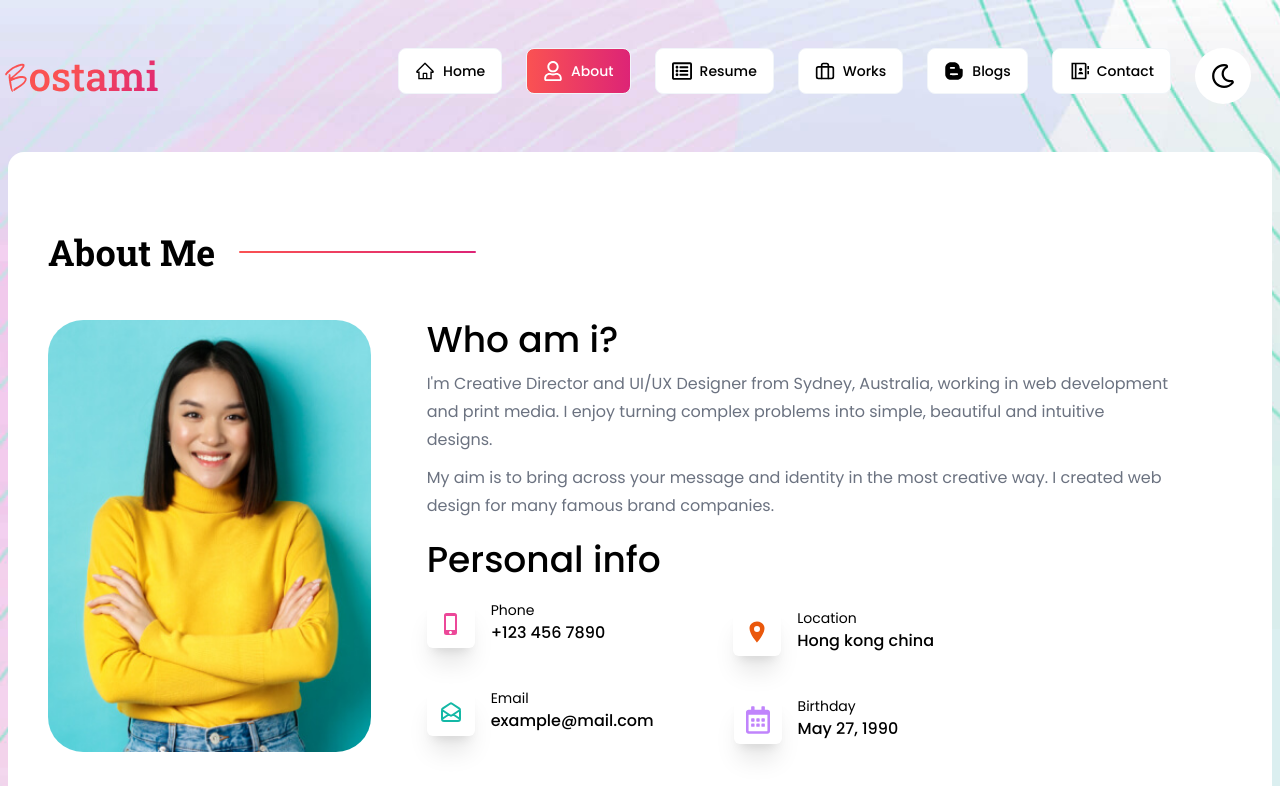
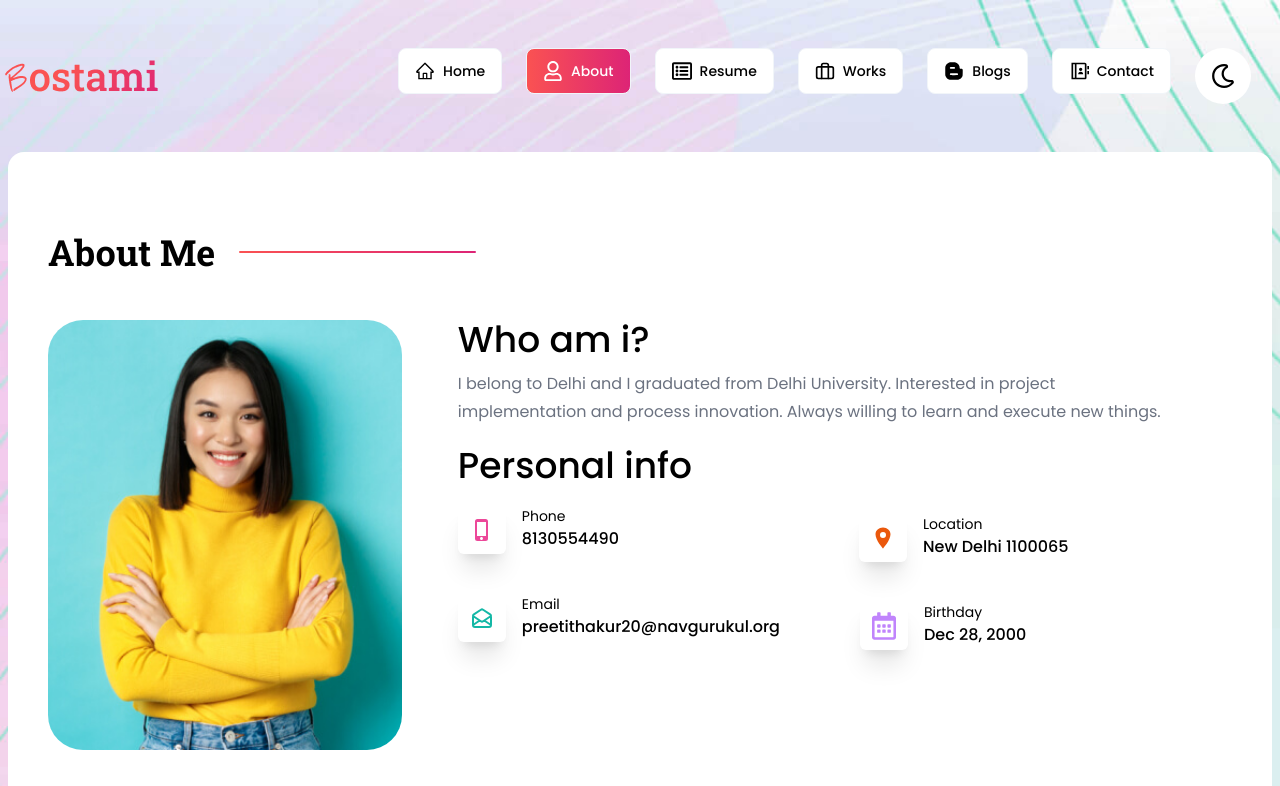
Before and after one commit to preeti28dec/preeti-thakur, a Next.js app: page /about in a window 1280 px wide. Shown: the top 786 px of the page. Built offline with nearby package versions, Linux system fonts and the light colour scheme.

Commit message:
some change in about file

```diff
--- a/pages/about.jsx
+++ b/pages/about.jsx
@@ -27,17 +27,17 @@ function About() {
             <img className='w-[650px]  object-cover overflow-hidden rounded-[35px] mb-3 md:mb-0' src="./about_image.jpg" alt="loding..." />
             <div className='md:mr-12 xl:mr-16'>
               <div className='text-4xl font-medium mb-2.5'>Who am i? </div>
-              <p className='text-gray-500 leading-7'>I'm Creative Director and UI/UX Designer from Sydney, Australia, working in web development and print media. I enjoy turning complex problems into simple, beautiful and intuitive designs.</p>
-              <p className='text-gray-500 leading-7 mt-2.5'>My aim is to bring across your message and identity in the most creative way. I created web design for many famous brand companies.</p>
+              <p className='text-gray-500 leading-7'>I belong to Delhi and I graduated from Delhi University.             Interested in project implementation and process innovation.  Always willing to learn and execute new things.</p>
+              {/* <p className='text-gray-500 leading-7 mt-2.5'>My aim is to bring across your message and identity in the most creative way. I created web design for many famous brand companies.</p> */}
               <div className=''>
                 <div className='text-4xl font-medium my-5 '>Personal info</div>
                 <div className=' '>
-                  <div className='lg:flex  lg:gap-32 '>
+                  <div className='lg:flex  lg:gap-[15rem] '>
                     <div className='flex gap-4 '>
                       <div className=''><MdPhoneIphone className='shadow-xl  flex items-center justify-center rounded-md py-2 px-3 text-5xl w-12 text-pink-500 ' /></div>
                       <div>
                         <div className='text-[14px]'>Phone</div>
-                        <div className='font-medium'>+123 456 7890</div>
+                        <div className='font-medium'>8130554490</div>
                       </div>
                     </div>
                     <div className='flex gap-4 my-2 '>
@@ -45,7 +45,7 @@ function About() {
 
                       <div>
                         <div className='text-[14px]'>Location</div>
-                        <div className='font-medium'>Hong kong china</div>
+                        <div className='font-medium'>New Delhi 1100065</div>
                       </div>
                     </div>
 
@@ -55,14 +55,14 @@ function About() {
                       <div><HiOutlineMailOpen className='shadow-xl  flex items-center justify-center rounded-md py-2 px-3 text-5xl w-12 text-teal-500 ' /></div>
                       <div>
                         <div className='text-[14px]'>Email</div>
-                        <div className='font-medium'>example@mail.com</div>
+                        <div className='font-medium'>preetithakur20@navgurukul.org</div>
                       </div>
                     </div>
                     <div className='flex gap-4 my-2'>
                       <div><FaRegCalendarAlt className='shadow-xl  flex items-center justify-center rounded-md py-2 px-3 text-5xl w-12 text-purple-400 ' /></div>
                       <div>
                         <div className='text-[14px]'>Birthday</div>
-                        <div className='font-medium'>May 27, 1990</div>
+                        <div className='font-medium'>Dec 28, 2000</div>
                       </div>
                     </div>
                   </div>
--- a/pages/homepage.jsx
+++ b/pages/homepage.jsx
@@ -8,15 +8,15 @@ function Homepage() {
   return (
     <div className='main_div'>
     <Head>
-      <title>Bostami Webside</title>
+      <title>Resume Webside</title>
       <link rel="icon" href="/favicon-icon.ico" />
     </Head>
     <div className='flex flex-col items-center  mt-36'>
       <div >
         <img className=' rounded-full w-[250px] lg:w-[350px] ' src='./profile-image.jpg' alt='error on profile image' />
       </div>
-      <div className='mt-6 mb-1 text-3xl lg:text-5xl font-semibold font-Poppins'>Preeti Thakur</div>
-      <div className='my-2 text-[#7B7B7B]'>UI/UX Designer</div>
+      <div className='mt-6 mb-1 text-3xl lg:text-5xl font-semibold font-Poppins'>Preeti</div>
+      <div className='my-2 text-[#7B7B7B]'>Front-end Developer</div>
       <div className='flex gap-4'>
         <div className='text-4xl'><FaFacebookF className='px-3 bg-white hover:bg-gradient-to-l from-[#DD2476]  to-[#fa5252ef]  hover:text-white  text-blue-600 rounded-xl' /></div>
         <div className='text-4xl'><FaTwitter className='px-2 bg-white  text-sky-500 rounded-xl hover:bg-gradient-to-l from-[#DD2476]  to-[#fa5252ef]  hover:text-white ' /></div>
```
Also changed, not shown: 1 other file (tests, documents, lock files or other folders).
